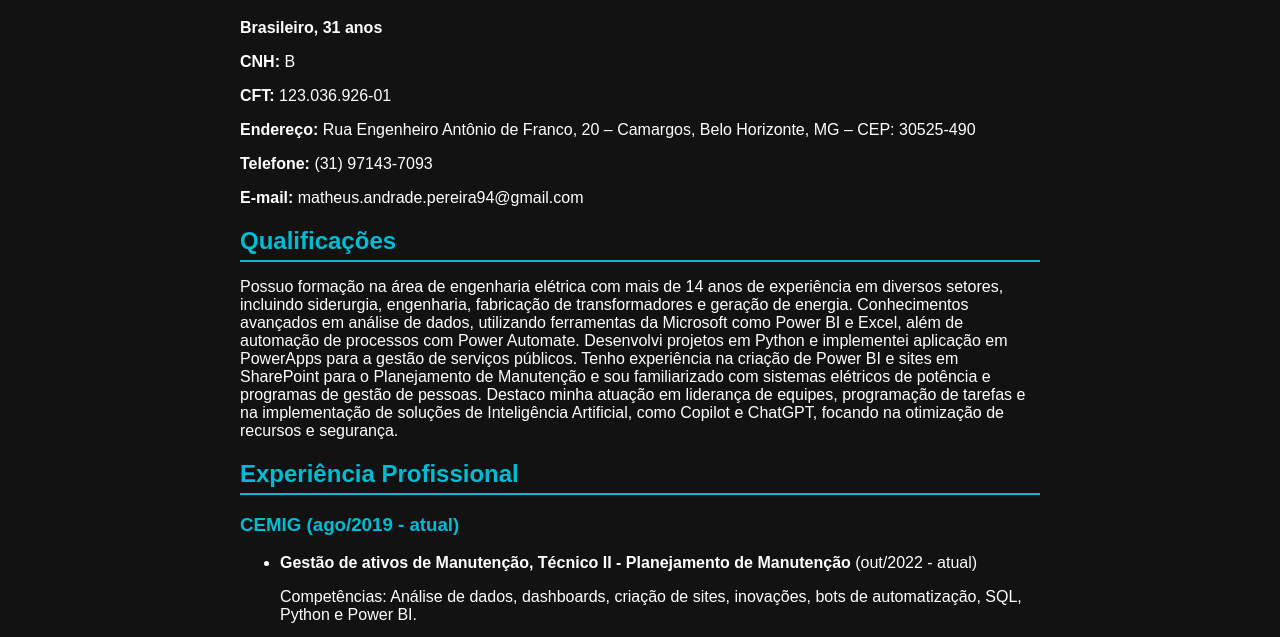
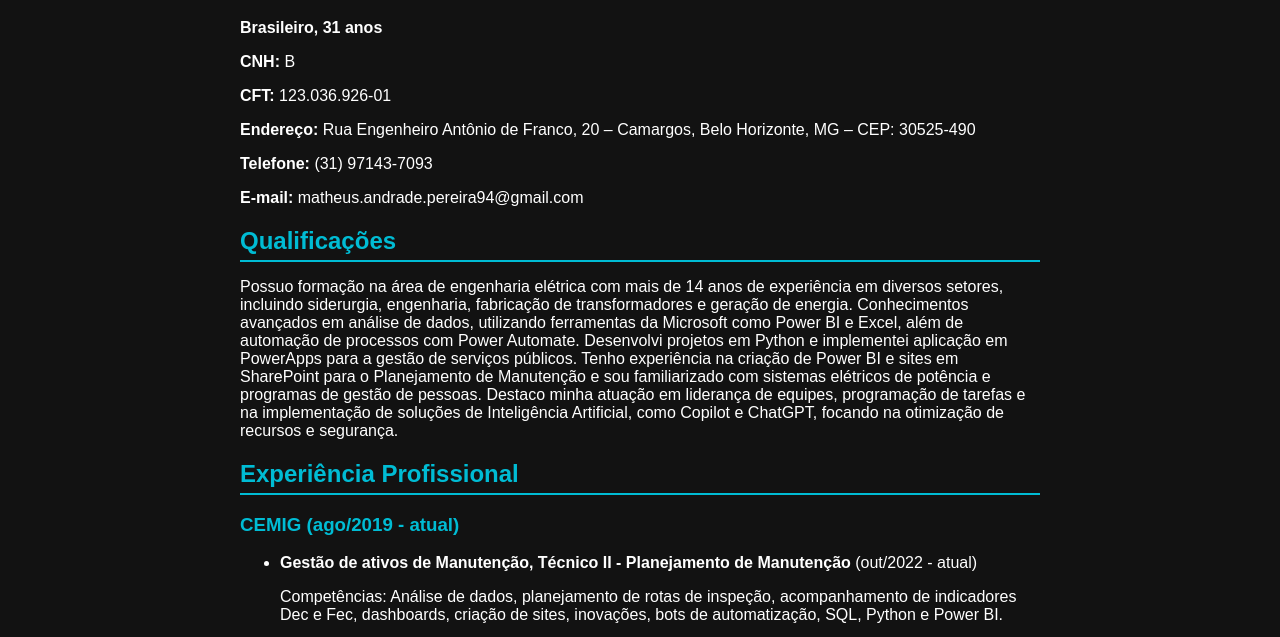
Before and after one commit to 37matheusp/curriculo, a plain HTML site: page index.html in a window 1280 px wide. Shown: the part 151-788 px from the top of the page. Drawn offline with Linux system fonts and the light colour scheme.

Commit message:
Update index.html

```diff
--- a/index.html
+++ b/index.html
@@ -120,7 +120,7 @@
             <h3>CEMIG (ago/2019 - atual)</h3>
             <ul>
                 <li><strong>Gestão de ativos de Manutenção, Técnico II - Planejamento de Manutenção</strong> (out/2022 - atual)</li>
-		<p>Competências: Análise de dados, dashboards, criação de sites, inovações, bots de
+		<p>Competências: Análise de dados, planejamento de rotas de inspeção, acompanhamento de indicadores Dec e Fec, dashboards, criação de sites, inovações, bots de
 		automatização, SQL, Python e Power BI.</p>
 
                 <li><strong>Programador de Manobras, Técnico I - Programação do COD</strong> (set/2021 - out/2022)</li>
```
